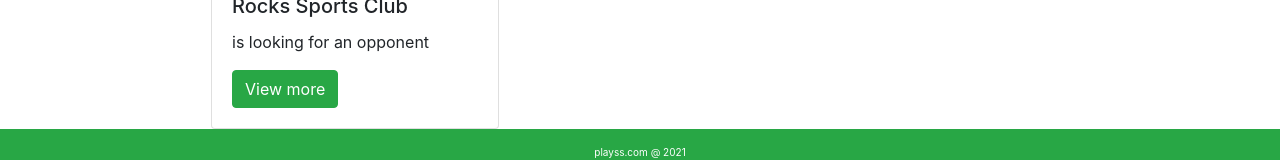
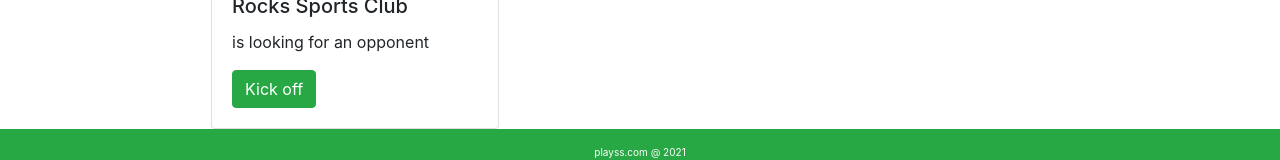
Before and after one commit to SUJITHVAVANIKUNNEL/playss.com.github.io, a plain HTML site: page index.html in a window 1280 px wide. Shown: the part 1055-1215 px from the top of the page. Drawn offline with nearby package versions, Linux system fonts and the light colour scheme.

Commit message:
Update index.html

```diff
--- a/index.html
+++ b/index.html
@@ -62,7 +62,7 @@
 
                 <h5 class="card-title">Rocks Sports Club</h5>
                 <p class="card-text">is looking for an opponent</p>
-                <a href="#" class="btn btn-success">View more</a>
+                <a href="#" class="btn btn-success">Kick off</a>
               </div>
             </div>
           </div>
```
